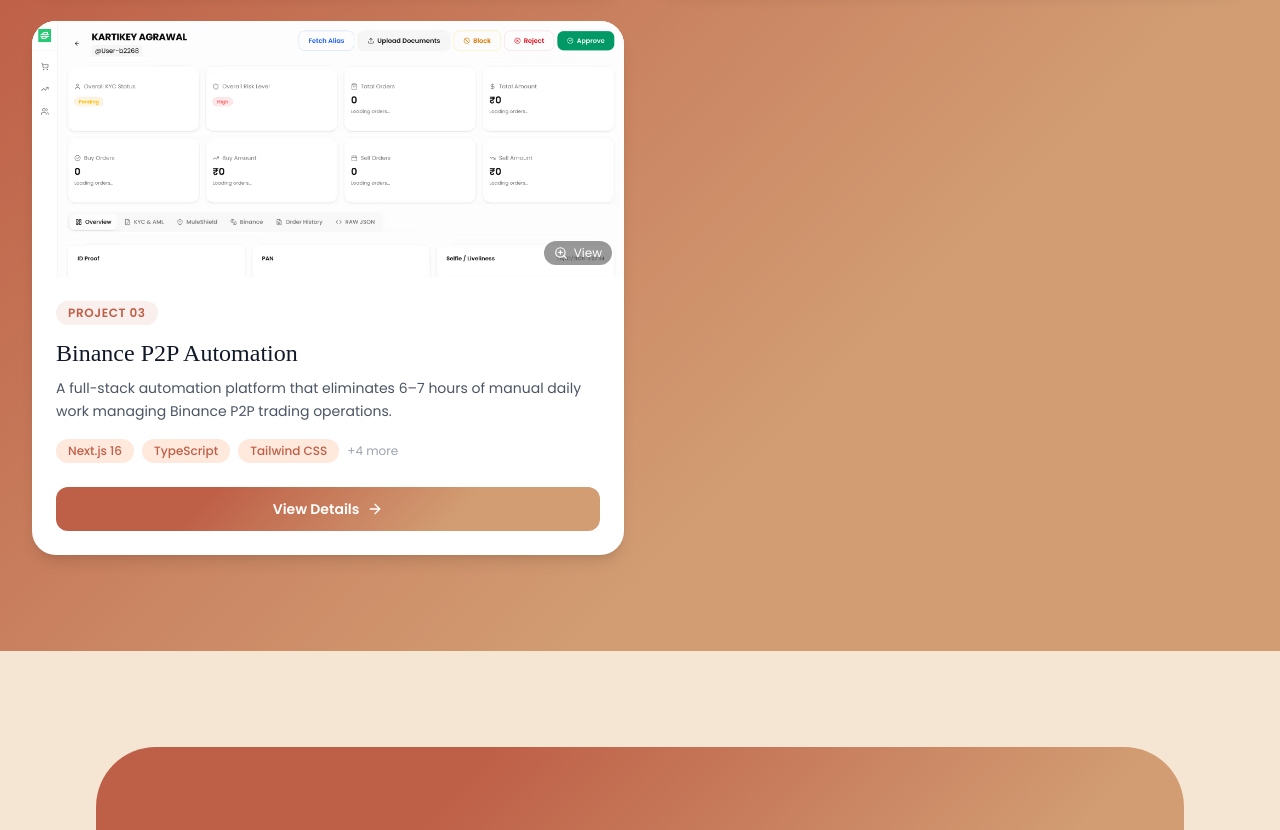
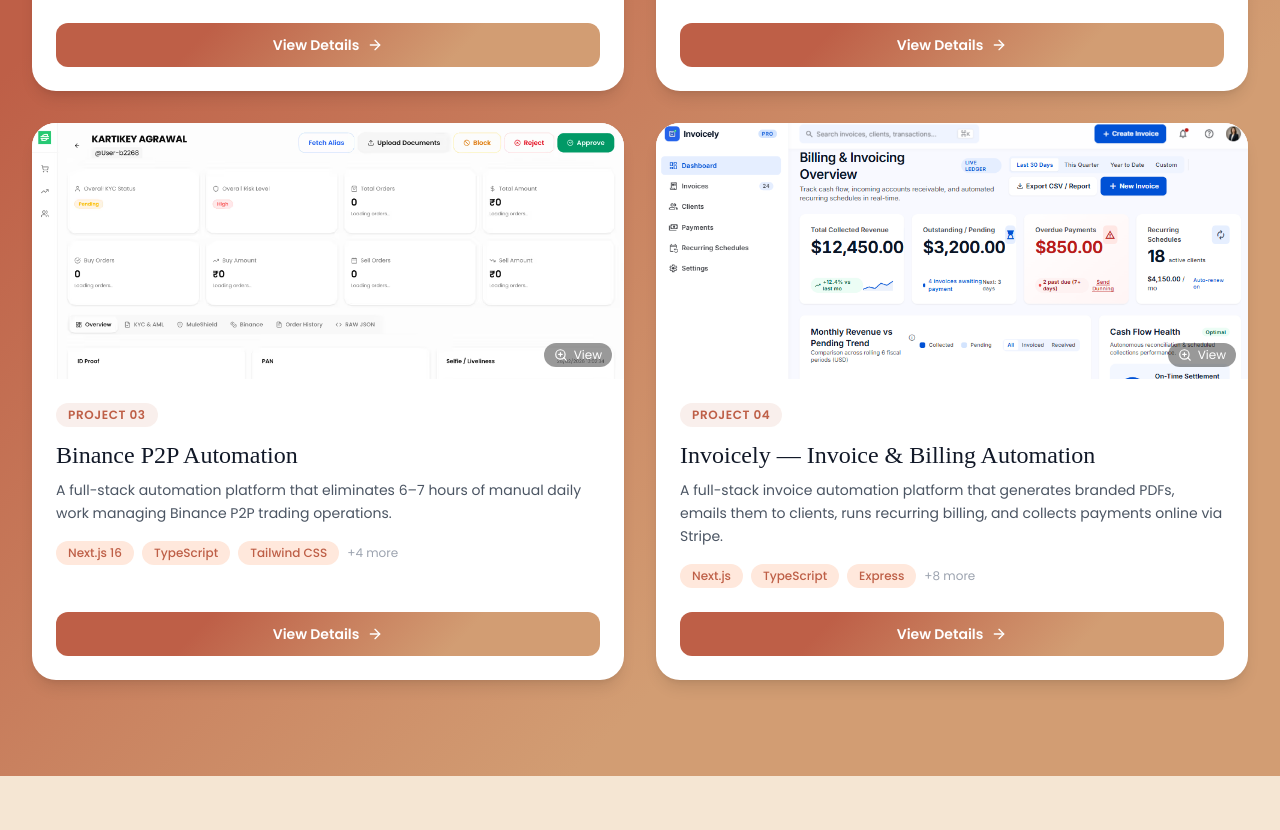
Before and after one commit to sabbirchowdhury12/new-portfolio, a Next.js app: page /automation in a window 1280 px wide. Shown: the part 4033-4863 px from the top of the page. Built offline with nearby package versions, Linux system fonts and the light colour scheme; a web font is replaced by a local one.

Commit message:
added change

```diff
--- a/components/automation/projects-section.tsx
+++ b/components/automation/projects-section.tsx
@@ -21,6 +21,9 @@
   ShieldAlert,
   Webhook,
   Lock,
+  FileDown,
+  Send,
+  CreditCard,
   X,
   ArrowRight,
   type LucideIcon,
@@ -171,7 +174,71 @@
   images: [{ src: "/dollerpe.png", alt: "Binance P2P automation dashboard" }],
 };
 
-const projects = [projectOne, projectTwo, projectThree];
+const projectFour: Project = {
+  badge: "Project 04",
+  title: "Invoicely — Invoice & Billing Automation",
+  hook: "A full-stack invoice automation platform that generates branded PDFs, emails them to clients, runs recurring billing, and collects payments online via Stripe.",
+  problemSolution:
+    "Managing invoices manually meant building documents in a spreadsheet, exporting PDFs, emailing clients one by one, tracking payments by hand, and chasing overdue bills — hours of admin work every week. I built a full-stack invoice automation platform that handles the whole lifecycle: creating invoices, generating branded PDFs, emailing clients, scheduling recurring bills, and processing payments through Stripe — all from a single dashboard.",
+  stepsTitle: "Key Features",
+  steps: [
+    {
+      icon: FileDown,
+      text: "Puppeteer renders a branded HTML template into an A4 PDF invoice on demand, stored permanently via ImageKit",
+    },
+    {
+      icon: Send,
+      text: "Nodemailer emails each invoice to the client with the PDF attached automatically",
+    },
+    {
+      icon: Timer,
+      text: "BullMQ queue + cron job handles recurring billing (weekly / monthly / yearly) — auto-generating and emailing invoices on schedule while a daily job marks overdue invoices",
+    },
+    {
+      icon: CreditCard,
+      text: "Stripe Checkout integration — the Stripe webhook auto-marks invoices as PAID the moment checkout completes",
+    },
+    {
+      icon: Globe,
+      text: "Public payment page (/pay/[invoiceId]) — clients open the payment link from email and pay without logging in",
+    },
+    {
+      icon: LayoutDashboard,
+      text: "Dashboard with KPI cards (revenue, outstanding, overdue, clients), invoice status breakdown, and recent activity feed",
+    },
+    {
+      icon: ShieldCheck,
+      text: "Secure auth via JWT + bcrypt, protected routes, and server-side validation with Zod",
+    },
+    {
+      icon: Mail,
+      text: "Automated overdue reminder emails to clients, plus sequential invoice numbering (INV-2026-0001)",
+    },
+  ],
+  tools: [
+    "Next.js",
+    "TypeScript",
+    "Express",
+    "Prisma",
+    "PostgreSQL",
+    "Redis",
+    "BullMQ",
+    "Stripe",
+    "Puppeteer",
+    "Nodemailer",
+    "ImageKit",
+  ],
+  impact:
+    "Eliminates the entire manual invoice-to-payment workflow — replacing spreadsheet creation, manual PDF exports, one-by-one emailing, and payment chasing with one automated system that generates, ships, schedules, and collects invoices end-to-end.",
+  images: [
+    {
+      src: "/automation/imvoices-automation.png",
+      alt: "Invoicely invoice automation platform",
+    },
+  ],
+};
+
+const projects = [projectOne, projectTwo, projectThree, projectFour];
 
 function ProjectCard({
   project,
--- a/components/automation/services-section.tsx
+++ b/components/automation/services-section.tsx
@@ -59,6 +59,8 @@
     description:
       "Automating repetitive document-based and communication-heavy processes (emails, reports, notifications) to reduce turnaround time and manual overhead.",
     tools: ["Node.js", "Puppeteer", "Email/Notification APIs"],
+    example:
+      "Built a full-stack invoice automation platform where Puppeteer generates branded A4 PDF invoices, Nodemailer emails them to clients automatically, BullMQ schedules recurring bills, and Stripe handles payments — eliminating the manual invoice-to-payment workflow end-to-end.",
   },
 ];
 
```
Also changed, not shown: public/automation/imvoices-automation.png (added).
